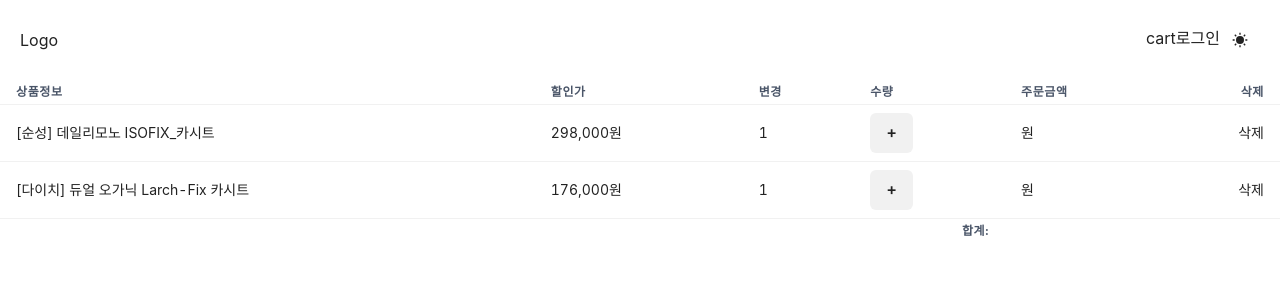
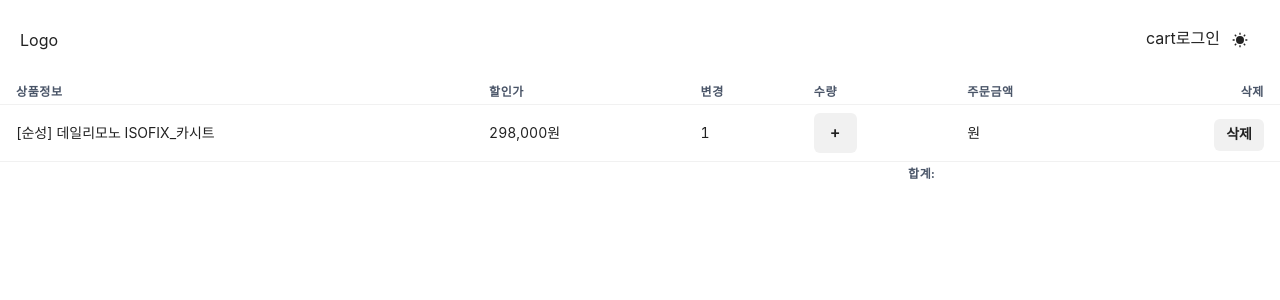
Before and after one commit to been95/simple-shopping-mall, a React (Create React App) app: page /cart in a window 1280 px wide. Shown: the top 300 px of the page. Built offline with nearby package versions, Linux system fonts and the light colour scheme.

Commit message:
feat: cart

```diff
--- a/src/pages/Cart.js
+++ b/src/pages/Cart.js
@@ -1,12 +1,9 @@
 import React from "react";
 import { useDispatch, useSelector } from "react-redux";
-import { changeName, increase } from "./../store/userSlice";
-import { addCount,addMinus } from "./../store";
+import { addCount } from "./../store";
 import { Box, Table, Thead, Tbody, Tfoot, Tr, Th, Td, TableContainer, Button, Image,Flex } from "@chakra-ui/react";
 const Cart = () => {
-  let state = useSelector((state) => {
-    return state;
-  });
+  let state = useSelector((state)=>state)
   let dispath = useDispatch();
 
   return (
@@ -41,7 +38,13 @@ const Cart = () => {
                 </Flex>
                 </Td>
                 <Td >원</Td>
-                <Td isNumeric>삭제</Td>
+                <Td isNumeric> <Button size="sm"
+                    onClick={() => {
+                      dispath(addCount(state.cart[i].id));
+                    }}
+                  >
+                    삭제
+                  </Button></Td>
               </Tr>
             ))}
           </Tbody>
--- a/src/pages/ItemDetailView.js
+++ b/src/pages/ItemDetailView.js
@@ -1,54 +1,17 @@
 import React from "react";
 import { useParams } from "react-router-dom";
 import { Box, Image, Text, Flex, Button, Accordion, AccordionItem, AccordionButton, AccordionPanel, AccordionIcon, Divider,Center,Link,Tabs, TabList, TabPanels, Tab, TabPanel} from "@chakra-ui/react";
-
+import { addItem } from "./../store";
+import {useDispatch} from "react-redux"
 import DetailsItem from "../components/items/details-item";
 import mockData from "../entities/items/mock";
-import Detailed from "../entities/detailed/mock";
 
 const ItemDetailView = () => {
   const { id } = useParams();
 
   const item = mockData.find((item) => item.id == id);
+  let dispatch = useDispatch();
 
-
-  // quantityMinus = () => {
-  //   const { productQuantity } = this.state;
-  //   if (productQuantity > 1) {
-  //     this.setState({
-  //       productQuantity: productQuantity - 1,
-  //     });
-  //   }
-  // };
-
-  // quantityPlus = () => {
-  //   const { productQuantity, productPrice } = this.state;
-  //     this.setState({
-  //       productQuantity: productQuantity + 1,
-  //     });
-  //   }
-  // };
-  // shippingBasketDataTransfer = () => {
-  //   const { productQuantity, productId, colorId } = this.state;
-
-  //   if (colorId !== 0) {
-  //     fetch('경로', {
-  //       method: 'POST',
-  //       headers: {
-  //         Authorization:
-  //           '토큰',
-  //       },
-  //       body: JSON.stringify({
-  //         ProductId: productId,
-  //         ColorId: colorId,
-  //         quantity: productQuantity,
-  //       }),
-  //     }).then(response => response.json());
-  //     alert('물건을 장바구니에 담았어요!');
-  //   } else {
-  //     alert('장바구니에 담을 제품을 골라주세요!');
-  //   }
-  // };
   return (
     <>
       {item ? (
@@ -114,45 +77,12 @@ const ItemDetailView = () => {
                   ))}
                 </Accordion>
               )}
-              {/* <Box className="boxAndBuy">
-                <Box className={quantityBox === true ? 'buyBoxOff' : ''}>
-                  <Box className="quantityBox">
-                    <Box className="closeButtonFlex">
-                      <Box className="nameAndColor">
-                        {productName} / {productColor}
-                      </Box>
-                      <button
-                        onClick={this.quantityBoxRemove}
-                        className="quantityBoxRemoveButton"
-                      >
-                        ✕
-                      </button>
-                    </Box>
-                    <Box className="buttonsAndPrice">
-                      <Box className="twoButtonsBox">
-                        <button
-                          onClick={this.quantityMinus}
-                          className="quantityMinusButton"
-                        >
-                          -
-                        </button>
-                        <Box className="calculator">{productQuantity}</Box>
-                        <button
-                          onClick={this.quantityPlus}
-                          className="quantityPlusButton"
-                        >
-                          +
-                        </button>
-                      </Box>
-                      <Box className="priceCalculator">
-                        {priceComma(multiplyPrice)}원
-                      </Box>
-                    </Box>
-                  </Box>
-                </Box>
-              </Box> */}
               <Flex align="baseline" mt={2}>
-                <Button border="1px solid #EDEDED" w="110px" h="56px" mr="20px">장바구니</Button>
+                <Button border="1px solid #EDEDED" w="110px" h="56px" mr="20px"
+                onClick={()=>{
+                  dispatch(addItem({id: 1, title: "[순성] 데일리모노 ISOFIX_카시트", sale: "298,000원", count: 1,}))
+                }}
+                >장바구니</Button>
                 <Button colorScheme='facebook' w='264px' h='56px'>구매하기</Button>
               </Flex>
             </Box>
--- a/src/store.js
+++ b/src/store.js
@@ -2,26 +2,22 @@ import { configureStore, createSlice } from "@reduxjs/toolkit";
 import user from "./store/userSlice";
 
 let cart = createSlice({
-  name: "cart",
-  initialState: [
-    { id: 0, title: "[순성] 데일리모노 ISOFIX_카시트", sale: "298,000원", count: 1, details: "../public/img/daily_mono_details.jpg" },
-    { id: 1, title: "[다이치] 듀얼 오가닉 Larch-Fix 카시트", sale: "176,000원", count: 1, details: "../public/img/daily_mono_details.jpg" },
+  name : 'cart',
+  initialState : [
+    { id: 0, title: "[순성] 데일리모노 ISOFIX_카시트", sale: "298,000원", count: 1, },
   ],
-  reducers: {
-    addCount(state, action) {
-      let number = state.findIndex((a) => {return a.id === action.payload;});
-        state[number].count++
+  reducers : {
+    addCount(state, action){
+     let number =state.findIndex((a)=>a.id ===action.payload)
+     state[number].count++
     },
-    addMinus(state, action) {
-      let number = state.findIndex((a) => {return a.id === action.payload;});
-      state[number].count--
-    },
-  },
-  addItem(state, action) {
-    state.push(action.payload);
-  },
-});
-export let { addCount, addItem, addMinus } = cart.actions;
+    addItem(state, action){
+      state.push(action.payload)
+    }
+  }
+})
+
+export let { addCount, addItem,} = cart.actions;
 
 export default configureStore({
   reducer: {
```
